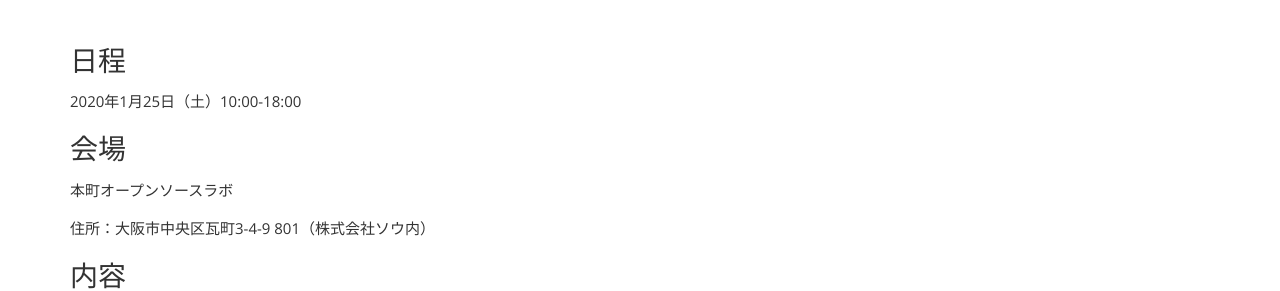
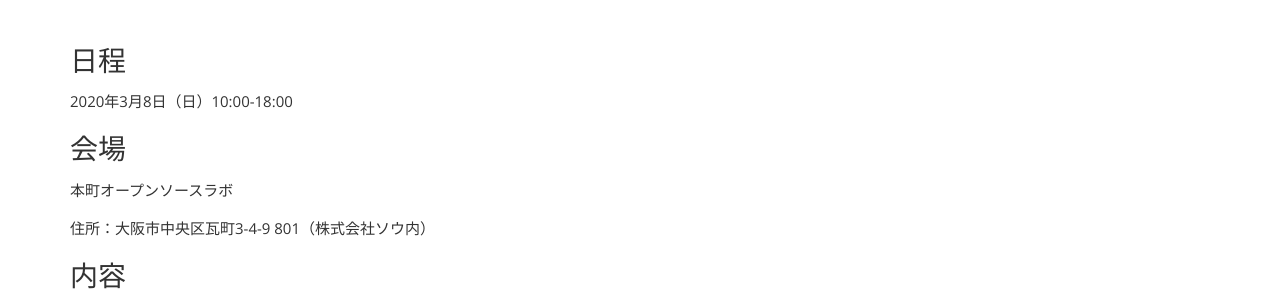
Before and after one commit to hommachi-open-source-lab/hommachi-open-source-lab.github.io, a Jekyll site: the page built from contents/study/python_seminar_for_beginners.html, in a window 1280 px wide and 900 px high, scrolled down 2279 px. Shown: the part 169-460 px from the top of the window. Built offline with Jekyll 4.4.1, drawn with Linux system fonts in a browser that asks for light colours; nearby versions of some CDN libraries; some web fonts are replaced; some of the changed text lies outside the part shown.

Commit message:
change date python seminar

```diff
--- a/contents/study/python_seminar_for_beginners.html
+++ b/contents/study/python_seminar_for_beginners.html
@@ -77,7 +77,7 @@ permalink: /contents/study/python_seminar_for_beginners/
         <h2><span id="大阪開催！Python入門セミナーの内容">大阪開催！Python入門セミナーの内容</span></h2>
         <br>
         <h3>日程</h3>
-        <p>2020年1月25日（土）10:00-18:00</p>
+        <p>2020年3月8日（日）10:00-18:00</p>
         <h3>会場</h3>
         <p>本町オープンソースラボ</p>
         <p>住所：大阪市中央区瓦町3-4-9 801（株式会社ソウ内）</p>
@@ -297,9 +297,9 @@ permalink: /contents/study/python_seminar_for_beginners/
                         <div class="col-sm-8">
                             <div class="form-check">
                                 <input class="form-check-input" id="nittei" type="radio" name="entry.643704483"
-                                    value="2020年1月25日（土）10:00-18:00（お昼休憩1時間）" required>
+                                    value="2020年3月8日（日）10:00-18:00（お昼休憩1時間）" required>
                                 <label class="form-check-label" for="nittei">
-                                    2020年1月25日（土）10:00-18:00（お昼休憩1時間）
+                                    2020年3月8日（日）10:00-18:00（お昼休憩1時間）
                                 </label>
                                 　　 </div>
                             <div class="form-check">
```
